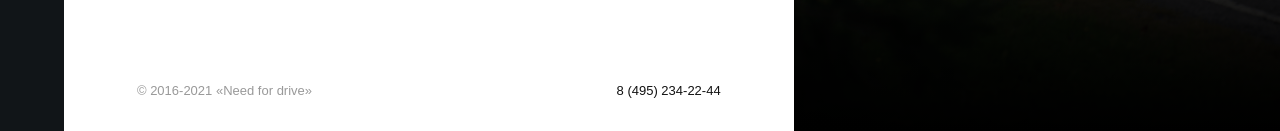
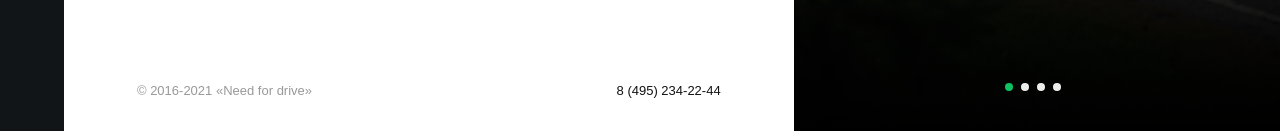
Before and after one commit to Moraiv/carsharing-app-react, a React (Create React App) app: page / in a window 1280 px wide. Shown: the part 666-797 px from the top of the page. Built offline with nearby package versions, Linux system fonts and the light colour scheme.

Commit message:
feat: added slider dots

```diff
--- a/src/components/Home/Slider/slider.js
+++ b/src/components/Home/Slider/slider.js
@@ -4,21 +4,21 @@ import leftArrow from '../../../assets/left-arrow.svg'
 import rightArrow from '../../../assets/right-arrow.svg'
 
 const Slider = () => {
-    const [step, setStep] = useState(1)
+    const [step, setStep] = useState(0)
     const [sliderClass, setSliderClass] = useState('__first')
 
     useEffect(() => {
         switch (step) {
-            case 1:
+            case 0:
                 setSliderClass('__first')
                 break
-            case 2:
+            case 1:
                 setSliderClass('__second')
                 break
-            case 3:
+            case 2:
                 setSliderClass('__third')
                 break
-            case 4:
+            case 3:
                 setSliderClass('__fourth')
                 break
             default:
@@ -27,25 +27,25 @@ const Slider = () => {
     }, [step])
 
     const stepLeft = () => {
-        if (step > 1) {
+        if (step > 0) {
             setStep(step - 1)
         } else {
-            setStep(4)
+            setStep(3)
         }
         setSliderClass('__first')
     }
 
     const stepRight = () => {
-        if (step < 4) {
+        if (step < 3) {
             setStep(step + 1)
         } else {
-            setStep(1)
+            setStep(0)
         }
     }
 
     const setSliderText = () => {
         switch (step) {
-            case 1:
+            case 0:
                 return (
                     <>
                         <h1 className='slider-text__title'>Бесплатная парковка</h1>
@@ -55,7 +55,7 @@ const Slider = () => {
                         </p>
                     </>
                 );
-            case 2:
+            case 1:
                 return (
                     <>
                         <h1 className='slider-text__title'>Страховка</h1>
@@ -64,7 +64,7 @@ const Slider = () => {
                         </p>
                     </>
                 );
-            case 3:
+            case 2:
                 return (
                     <>
                         <h1 className='slider-text__title'>Бензин</h1>
@@ -73,7 +73,7 @@ const Slider = () => {
                         </p>
                     </>
                 );
-            case 4:
+            case 3:
                 return (
                     <>
                         <h1 className='slider-text__title'>Обслуживание</h1>
@@ -95,6 +95,14 @@ const Slider = () => {
         }
     }
 
+    const renderDots = () => {
+        let dots = []
+            for(let i=0; i <= 3; i++) {
+            dots.push(<span className={`slider-dots__item slider-dots__item${(i === step) ? '_active' : ''}`}/>)
+            }
+        return dots
+    }
+
     return (
         <aside className={`slider-container slider-container${sliderClass}`}>
             <section className='slider-container__step-left' onClick={stepLeft}>
@@ -106,6 +114,9 @@ const Slider = () => {
                     <a className='slider-text__link'>Подробнее</a>
                 </button>
             </section>
+            <section className='slider-dots'>
+                {renderDots().map((item) => {return item})}
+            </section>
             <section className='slider-container__step-right' onClick={stepRight}>
                 <img className='slider-container__arrow' src={rightArrow} alt='arrow right'/>
             </section>
```
